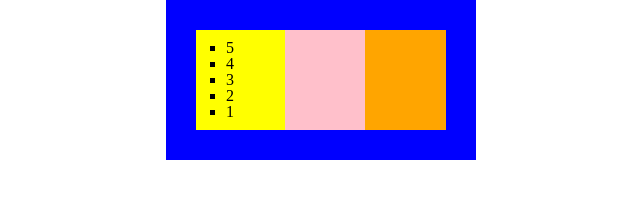
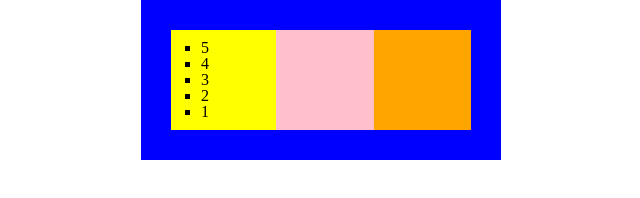
Before and after one commit to jasonmlutz/towers-io, a website built with webpack: page dist/index.html in a window 1280 px wide. Shown: the whole page, without its empty margins (319-959 px from the left). Built offline with nearby package versions, Linux system fonts and the light colour scheme.

Commit message:
Add style rules for button test row

```diff
--- a/src/style.css
+++ b/src/style.css
@@ -50,9 +50,9 @@ table {
 
 /* containers */
 
-.main {
+.main, .buttons {
   margin: auto;
-  width: 250px;
+  width: 300px;
   background-color: blue;
   padding: 30px;
   display: flex;
@@ -63,6 +63,7 @@ ul {
   list-style: square outside;
   padding: 10px 30px;
   flex-grow: 1;
+  flex-wrap: wrap;
 }
 
 /* towers */
```
